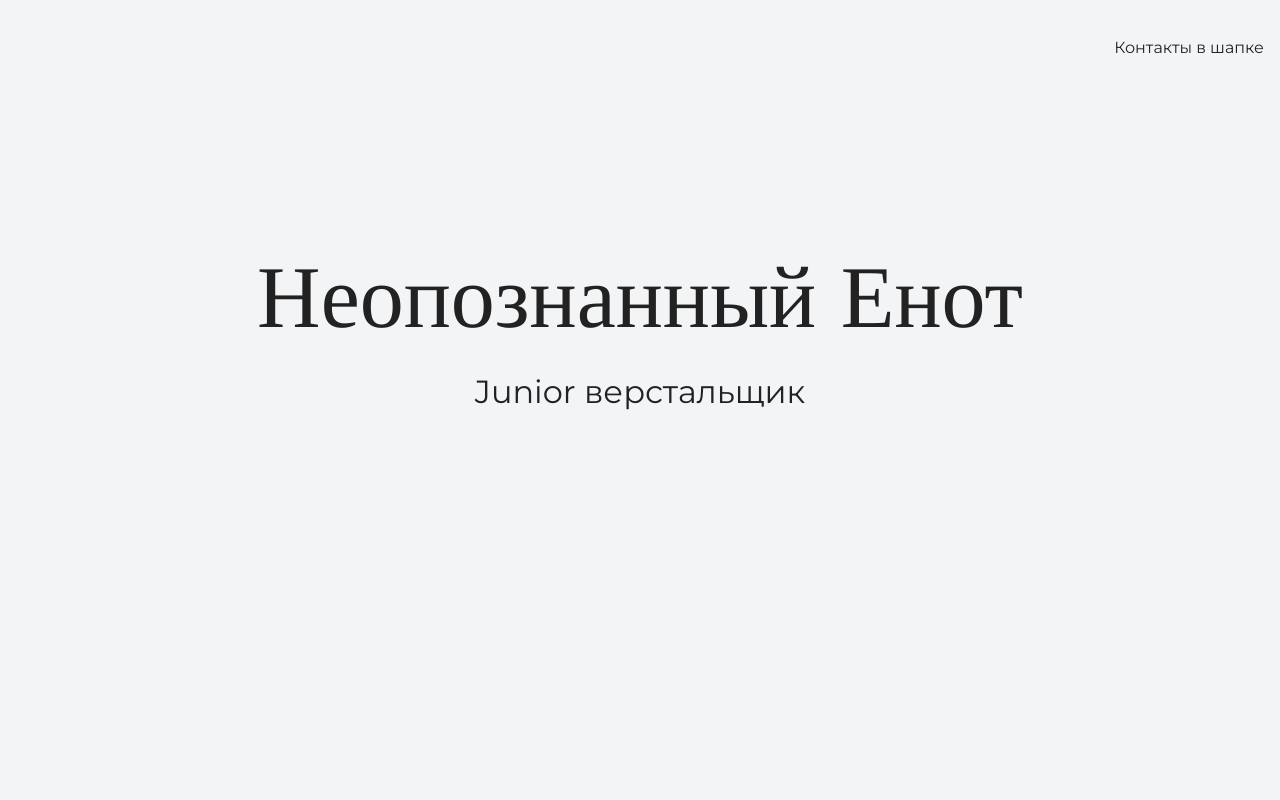
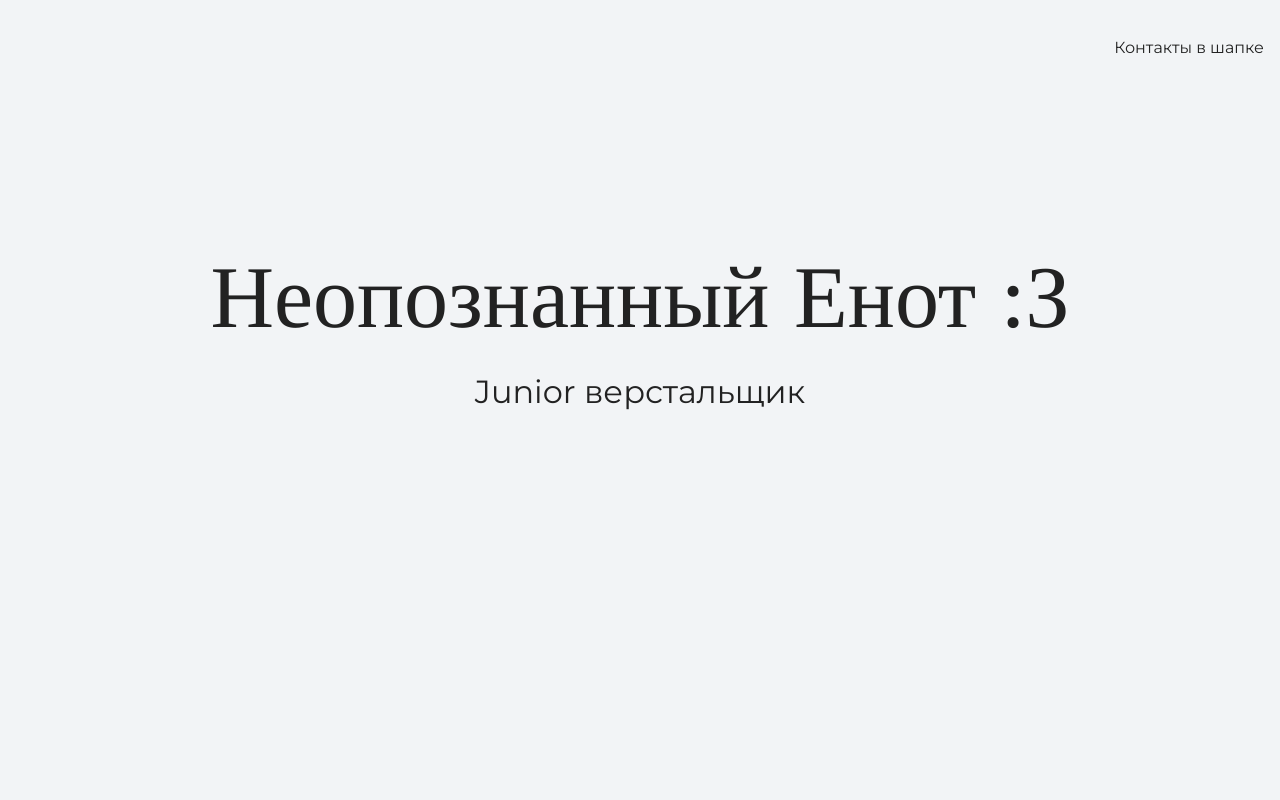
Before and after one commit to BigPechenushka/pechenushka-site, a plain HTML site: page index.html in a window 1280 px wide. Shown: the top 800 px of the page. Drawn offline with nearby package versions, Linux system fonts and the light colour scheme.

Commit message:
меняет текст

```diff
--- a/index.html
+++ b/index.html
@@ -17,7 +17,7 @@
 
 		<section class="hero-image">
 			<div class="container">
-				<h1 class="heading">Неопознанный Енот</h1>
+				<h1 class="heading">Неопознанный Енот :З</h1>
 				<p>Junior верстальщик</p>
 			</div>
 		</section>
```
